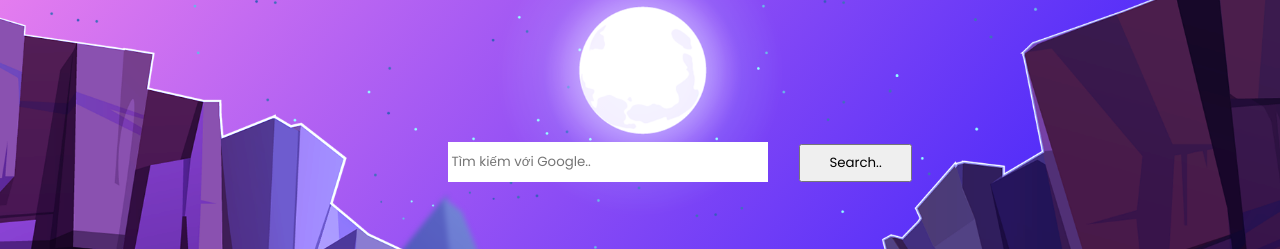
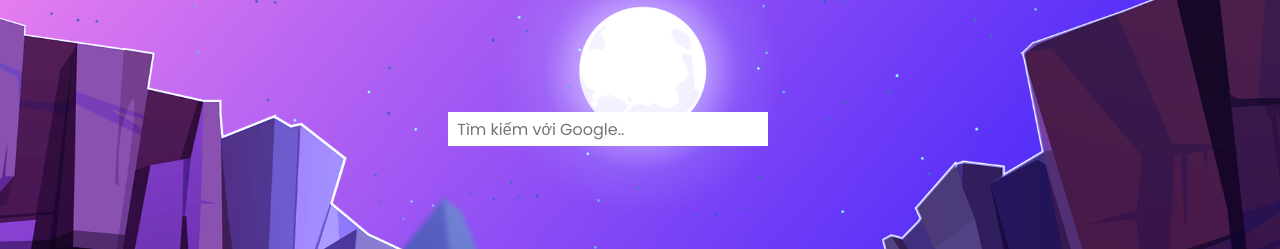
Before and after one commit to TrHgTung/poke-homePage-for-browser, a plain HTML site: page greeting.html in a window 1280 px wide. Shown: the part 98-347 px from the top of the page. Drawn offline with Linux system fonts and the light colour scheme.

Commit message:
styled Search text-input and removed submit button

```diff
--- a/greeting.html
+++ b/greeting.html
@@ -108,12 +108,10 @@
                     document.getElementsByClassName("logo").value = alert("You know what? Charmander and their evolutionary line is not a dragon :v ");
                 }
 
-               /* var WinNetwork = new ActiveXObject("WScript.Network");
-                console.log(WinNetwork.UserName); /* damn it! this shjt required ActiveX must be activated */
             </script>
             <div>
                 <input id="text_input" placeholder=" Tìm kiếm với Google..">
-                <button id="link">Search..</button>
+                <!-- button id="link">Search..</!-->
                 <script src="./images-msedge-startpage/js/googleSearcher.js"></script>
             </div>
             <img src="images-msedge-startpage/mountains_front.png" alt="" id="mountains_front">
--- a/images-msedge-startpage/css-msedge-startpage/style.css
+++ b/images-msedge-startpage/css-msedge-startpage/style.css
@@ -175,18 +175,26 @@ h2 {
     animation-duration: 3.5s;
     position: absolute;
     align: center;
+    margin: 0;
+    padding: 0 5px;
+    margin-top: -30px;
+    height: 34px;
+    font-size: 16px;
     top: 30%;
     right: 40%;
-    border: #fff;
-    height: 3em;
+    border: none;
     width: 20rem;
-    background: #fff;
-    color: #2b1055;
+    background-color: white;
+    color: black;
     text-align: left;
-    border-color:#7597de;
+    border-color: transparent;
+    word-wrap: break-word;
+    outline: none;
+    display: flex;
+    flex: 100%;
 }
 
-#link{
+/*#link{
     position: absolute;
     align-items: center;
     align-self: center;
@@ -196,4 +204,4 @@ h2 {
     height: 1cm;
     animation-name: inputSearch;
     animation-duration: 3.5s;
-}
+}*/
--- a/images-msedge-startpage/js/googleSearcher.JS
+++ b/images-msedge-startpage/js/googleSearcher.JS
@@ -1,15 +1,19 @@
-document.addEventListener('DOMContentLoaded', function() {
+/*document.addEventListener('DOMContentLoaded', function() {
     var link = document.getElementById('link');
-    // onClick's logic below:
     link.addEventListener('click', function() {
-
-        //there is no need to declare a new function here.
 
         var one = document.getElementById("text_input").value;
         var two = 'https://www.google.com/search?q=' + encodeURIComponent(one);
         window.location = two;
 
-
-
     });
 });
+*/
+
+document.querySelector('#text_input').addEventListener('keypress', function(e) {
+    if(e.key === 'Enter'){
+        var link = document.getElementById("text_input").value;
+        var str = 'https://www.google.com/search?q=' + encodeURIComponent(link);
+        window.location = str;
+    }
+});
```
